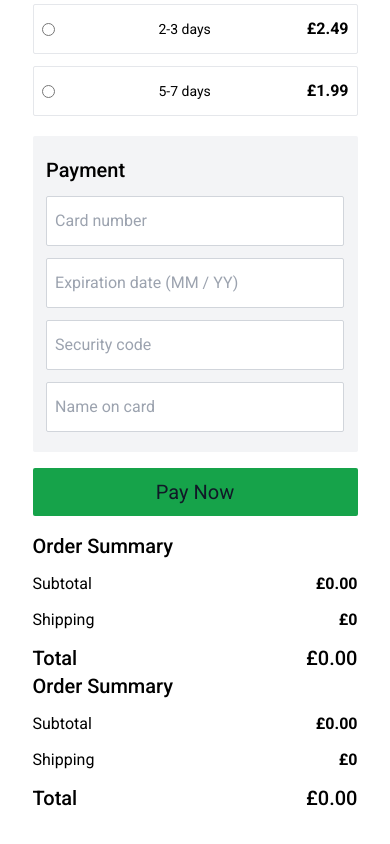
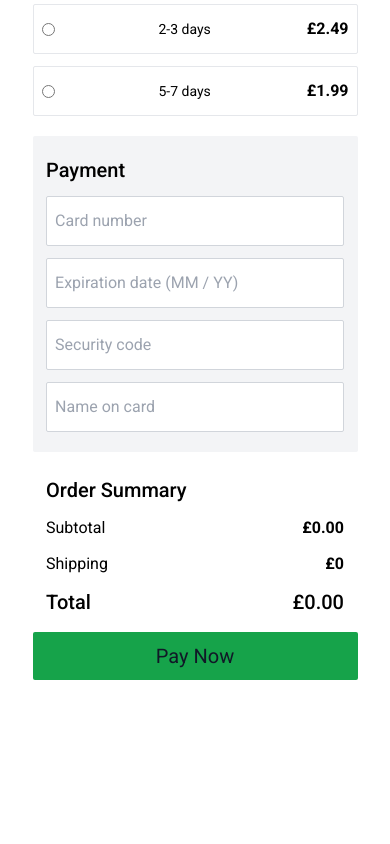
Before and after one commit to nadrojb/ecom-store-react-typescript, a React (Vite) app: page /checkout in a window 390 px wide. Shown: the part 718-1562 px from the top of the page. After the commit the page ends 1414 px from the top, so only its background shows below. Built offline with nearby package versions, Linux system fonts and the light colour scheme.

Commit message:
sorted of the styling for seperate mobile order summary and desktop summary

```diff
--- a/src/Pages/Checkout/index.tsx
+++ b/src/Pages/Checkout/index.tsx
@@ -243,16 +243,9 @@ function Checkout() {
                 </div>
               </div>
             </div>
-            <input
-              onSubmit={handlePaymentSubmission}
-              type="submit"
-              value={"Pay Now"}
-              className="w-full text-center text-gray-900 text-xl bg-green-600 rounded-sm h-12 my-4 "
-            />
-          </form>
-          <div className="w-10/12 mx-auto lg:">
+            <div id="mobile-order-summary" className="w-11/12 mt-6 mx-auto  lg:hidden sm:block md:block">
               <h2 className="text-xl font-medium lg:pt-24">Order Summary</h2>
-          <div className="">
+              <div>
                 {cartItems.map((item) => (
                   <CheckoutProductCard
                     key={item.id}
@@ -274,11 +267,23 @@ function Checkout() {
               </div>
               <div className="flex justify-between mt-3">
                 <h2 className="text-xl font-medium">Total</h2>
-            <h2 className="text-xl font-medium">£{FormatPrice(totalPrice)}</h2>
+                <h2 className="text-xl font-medium">
+                  £{FormatPrice(totalPrice)}
+                </h2>
               </div>
             </div>
+            <input
+              onSubmit={handlePaymentSubmission}
+              type="submit"
+              value={"Pay Now"}
+              className="w-full text-center text-gray-900 text-xl bg-green-600 rounded-sm h-12 my-4 "
+            />
+          </form>
         </div>
-        <section className="mb-20 w-10/12 mx-auto lg:w-5/12 lg:bg-gray-50 lg:h-screen lg:px-10 lg:border-l lg:fixed right-0 top-0 overflow-scroll">
+        <section
+          id="desktop-order-summary"
+          className="mb-20 w-10/12 mx-auto lg:w-5/12 lg:bg-gray-50 lg:h-screen lg:px-10 lg:border-l lg:fixed right-0 top-0 overflow-scroll hidden lg:block"
+        >
           <h2 className="text-xl font-medium lg:pt-24">Order Summary</h2>
           <div className="lg:w-9/12">
             {cartItems.map((item) => (
```
Lines whose indentation alone changed are shown as unchanged.
